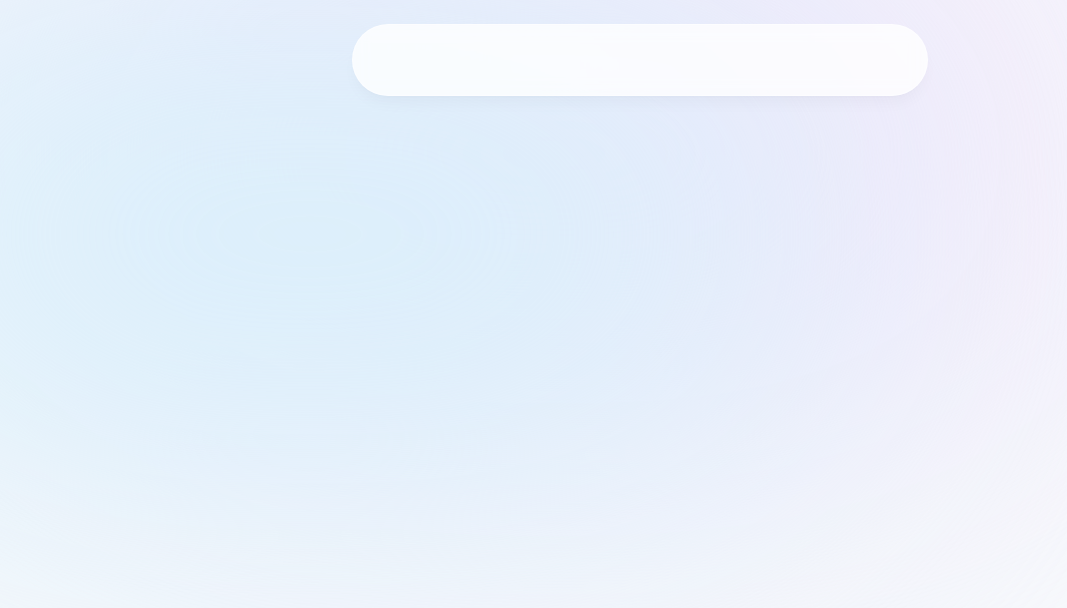
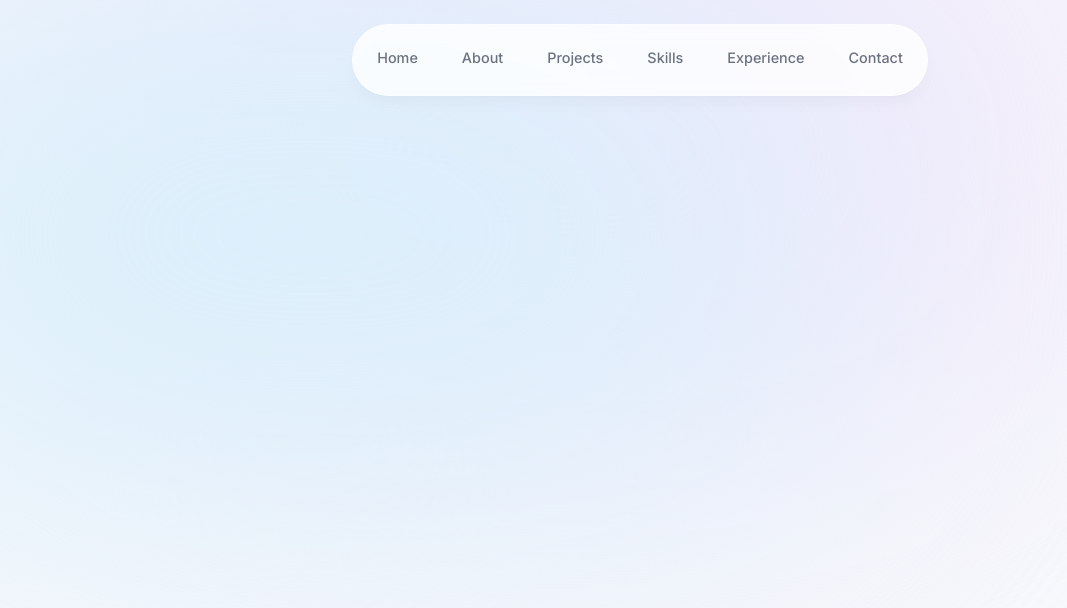
Before and after one commit to kathleenmerc/next-js-portfolio, a Next.js app: page / in a window 1280 px wide. Shown: the top 608 px of the page, without its empty margins (0-1067 px from the left). Built offline with nearby package versions, Linux system fonts and the light colour scheme.

Commit message:
feat: add nav items

```diff
--- a/components/Header.tsx
+++ b/components/Header.tsx
@@ -2,6 +2,8 @@
 
 import React from 'react'
 import { motion } from 'framer-motion'
+import { links } from '@/lib/data';
+import Link from 'next/link';
 
 export default function Header() {
   return (
@@ -12,6 +14,22 @@
           animate={{ y: 0, x: "-50%", opacity: 1 }}
         ></motion.div>
 
+        <nav className="flex fixed top-[0.15rem] left-1/2 -translate-x-1/2 h-12 py-2 sm:top-[1.7rem] sm:h-[initial] sm:py-0">
+          <ul className='flex w-[22rem] flex-wrap items-center justify-center gap-y-1 text-[0.9rem] font-medium text-gray-500 sm:w-[initial] sm:flex-nowrap sm:gap-5'>
+            {
+              links.map(link => (
+                <li className="h-3/4 flex items-center justify-center relative" key={link.hash}>
+                  <Link className="flex w-full items-center justify-center px-3 py-5  hover:text-gray-950 transition" href={link.hash}>
+                    {
+                      link.name
+                    }
+                  </Link>
+                </li>
+              ))
+            }
+          </ul>
+        </nav>
+
     </header>
   )
 }
```
